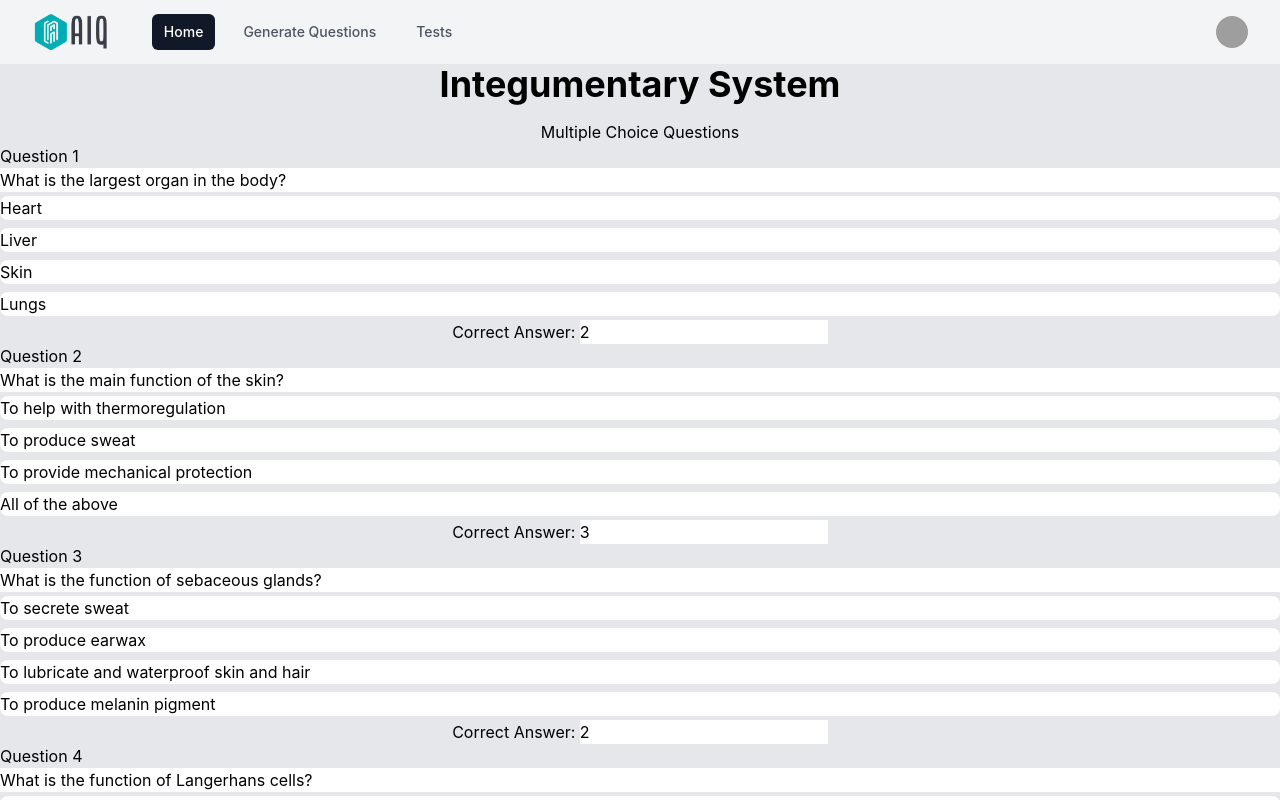
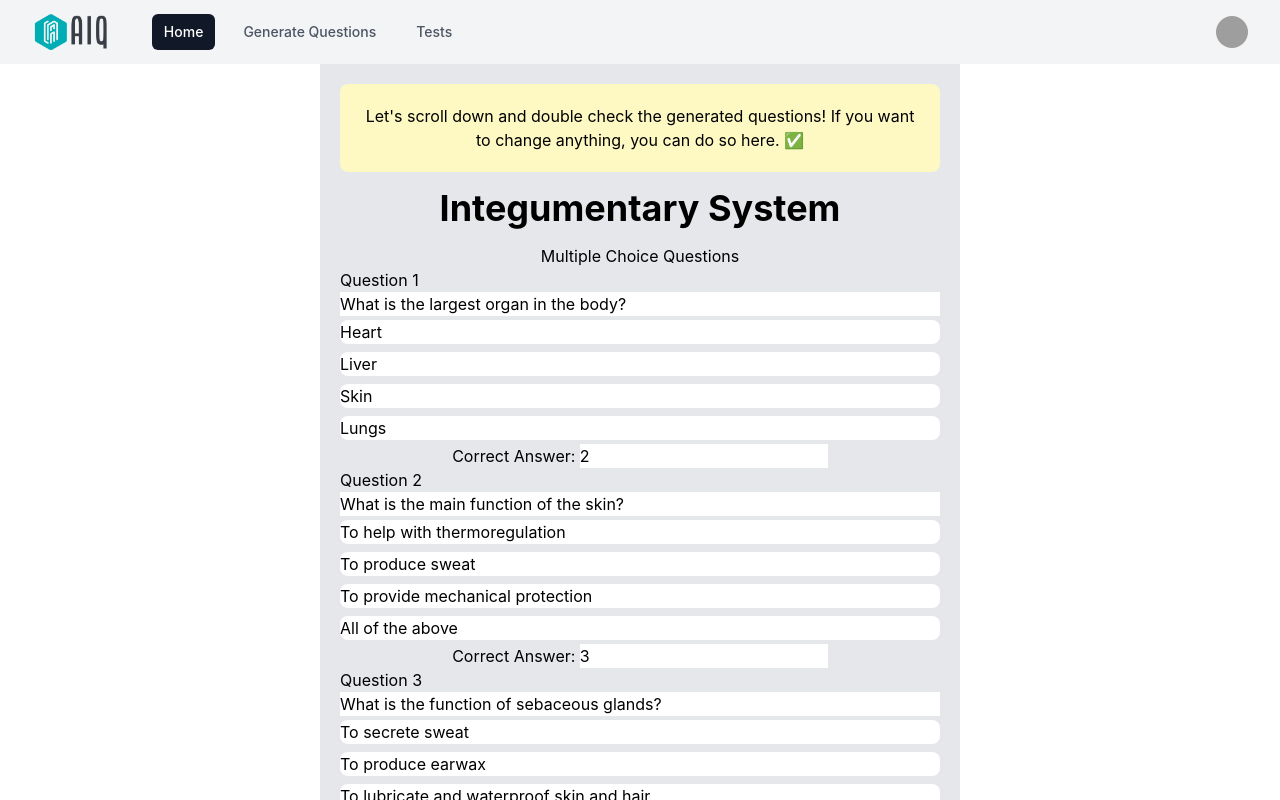
Before and after one commit to SamiBenAmara/ai-news-app, a React (Create React App) app: page /generate in a window 1280 px wide. Both pictures are taken after typing "Sample" into the empty fields and a click on the button "Generate Questions". Shown: the top 800 px of the page. Built offline with nearby package versions, Linux system fonts and the light colour scheme; grey boxes are pictures that could not be loaded.

Commit message:
make tigher

```diff
--- a/src/components/process/questions.js
+++ b/src/components/process/questions.js
@@ -35,7 +35,13 @@ const TestQuestions = ({ onNext, data, setData }) => {
         onNext();
     };
     return (
-        <div className = "bg-gray-200 min-h-screen">
+        <>
+            <div className="bg-gray-200 min-h-screen p-5 mx-80">
+                <div
+                    class="mb-4 rounded-lg bg-yellow-100 px-6 py-5 text-base text-primary-600"
+                    role="alert">
+                    Let's scroll down and double check the generated questions! If you want to change anything, you can do so here. ✅
+                </div>
                 <h1 class="text-4xl font-bold mb-4">{data.topic}</h1>
                 <h2>Multiple Choice Questions</h2>
                 {data.multichoices.map((question, index) => (
@@ -52,7 +58,7 @@ const TestQuestions = ({ onNext, data, setData }) => {
                         </div>
 
                         <div>
-                        <div class ="bg-gray-200 rounded-lg bg-opacity-25">
+                            <div class="bg-gray-200 rounded-lg bg-opacity-25">
                                 {question.possible_answers.map((answer, answerIndex) => (
                                     <div key={answerIndex} className="text-left">
                                         <input
@@ -157,6 +163,7 @@ const TestQuestions = ({ onNext, data, setData }) => {
                     Finished?
                 </button>
             </div>
+        </>
     );
 };
 
```
Also changed, not shown: src/pages/tests.js (deleted). Lines whose indentation alone changed are shown as unchanged.
